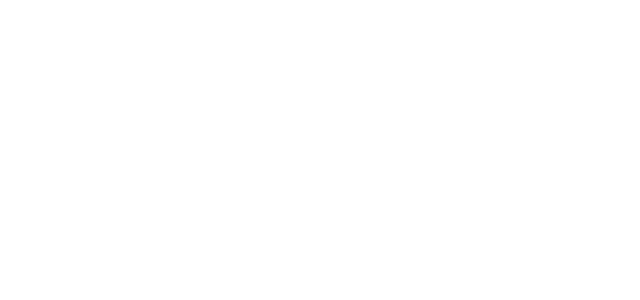
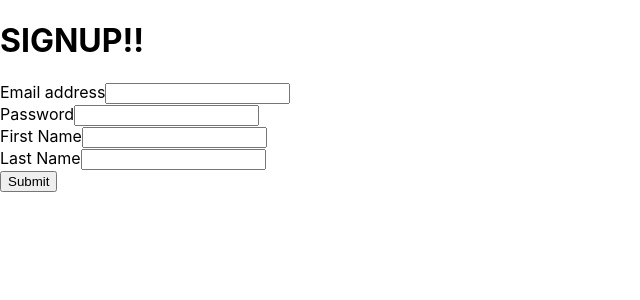
Before and after one commit to AlisonZ/UW400-finalProject-frontend, a React (Create React App) app: page /signup in a window 1280 px wide. Shown: the top 300 px of the page, without its empty margins (0-640 px from the left). Built offline with nearby package versions, Linux system fonts and the light colour scheme.

Commit message:
signup flow working now

```diff
--- a/src/api/auth.js
+++ b/src/api/auth.js
@@ -22,4 +22,18 @@
   return json;
 }
 
+export const signup = async (user) => {
+  const response = await fetch(`${BASE_URL}/api/signup`, {
+    body: JSON.stringify(user),
+    headers: {
+      'Content-Type': 'application/json'
+    },
+    method: 'POST'
+  })
+  const json = await response.json()
+  await token.setToken(json.token);
+
+  return json
+}
+
 export const profile = () => request('/api/profile');
--- a/src/components/App.js
+++ b/src/components/App.js
@@ -3,6 +3,7 @@
 
 import Login from './auth/Login';
 import AssignmentView from './AssignmentView';
+import Signup from './auth/Signup';
 
 import * as auth from '../api/auth.js';
 import * as token from '../helpers/local-storage';
@@ -15,6 +16,7 @@
     }
 
     this.loginUser = this.loginUser.bind(this);
+    this.signupUser = this.signupUser.bind(this);
   }
 
 async componentDidMount () {
@@ -23,9 +25,6 @@
 
       this.setState({ currentUserId: user._id });
     }
-//    else {
-//      this.setState({ loading: false })
-//    }
   }
 
   async loginUser(user) {
@@ -35,6 +34,13 @@
 
     this.setState({ currentUserId: profile.user._id });
 
+  }
+
+  async signupUser(user) {
+    const response = await auth.signup(user);
+
+    const profile = await auth.profile();
+    this.setState({ currentUserId: profile.user._id });
   }
 
 
@@ -49,10 +55,16 @@
                  }} />
 
                  <Route path='/' exact component={() => {
-                    return this.state.currentUserId ? <Redirect to='/login' /> :
-                    <AssignmentView />
+                    return this.state.currentUserId ? <AssignmentView />:
+                    <Redirect to='/login' />;
+                 }} />
 
-                 }} />
+                  <Route path='/signup' exact component={() => {
+                     return this.state.currentUserId ? <Redirect to='/' /> :
+                     <Signup onSubmit={this.signupUser} />
+                     ;
+                  }} />
+
             </Switch>
         </Router>
       );
--- /dev/null
+++ b/src/components/auth/Signup.js
@@ -0,0 +1,71 @@
+import React from 'react';
+
+class Signup extends React.Component {
+    constructor(props) {
+        super(props);
+        this.state = {
+            email: '',
+            password: '',
+            firstName: '',
+            lastName: ''
+        }
+        this.handleChange = this.handleChange.bind(this);
+        this.handleSubmit = this.handleSubmit.bind(this);
+    }
+
+    handleChange({ target: {name, value}}) {
+
+        this.setState({ [name]: value });
+    }
+
+    handleSubmit(e) {
+        e.preventDefault();
+        this.props.onSubmit(this.state);
+    }
+
+
+    render() {
+        return(
+            <div>
+                <h1>SIGNUP!!</h1>
+                <form onSubmit={this.handleSubmit}>
+                      <div className='login-form-entry'>
+                            <label>Email address</label>
+                            <input
+                                onChange={this.handleChange}
+                                name='email'
+                                value={this.state.email}
+                            />
+                       </div>
+                       <div className='login-form-entry'>
+                           <label>Password</label>
+                           <input
+                            onChange={this.handleChange}
+                            name='password'
+                            value={this.state.password}
+                           />
+                       </div>
+                      <div className='login-form-entry'>
+                          <label>First Name</label>
+                          <input
+                           onChange={this.handleChange}
+                           name='firstName'
+                           value={this.state.firstName}
+                          />
+                      </div>
+                     <div className='login-form-entry'>
+                         <label>Last Name</label>
+                         <input
+                          onChange={this.handleChange}
+                          name='lastName'
+                          value={this.state.lastName}
+                         />
+                     </div>
+                       <button type='submit'>Submit</button>
+                </form>
+            </div>
+        )
+    }
+}
+
+export default Signup;
```
